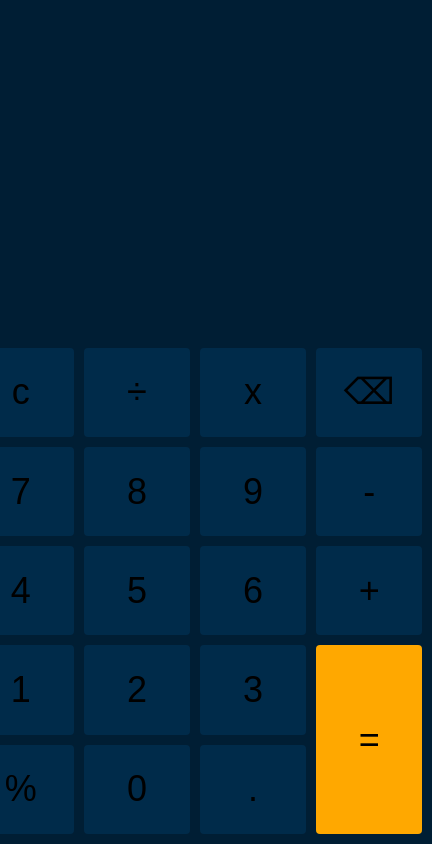
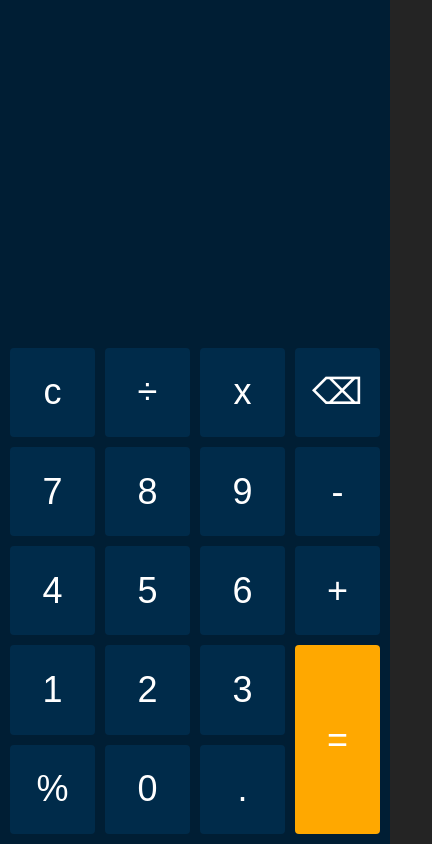
Before and after one commit to AbdoArafh/calculator, a Svelte app: page / in a window 390 px wide. Shown: the whole page, 432 px wide, since content can reach past the window. Built offline with nearby package versions, Linux system fonts and the light colour scheme.

Commit message:
style: imporved mobile responsiveness

```diff
--- a/src/App.svelte
+++ b/src/App.svelte
@@ -17,7 +17,7 @@
   }
 
   const addDecimalPoint = () => {
-    if (num.search(".") !== -1) return;
+    if (num.search(/\./) !== -1) return;
     num += "."
   }
 
@@ -133,7 +133,9 @@
 <style>
   .main {
     height: 100vh;
-    aspect-ratio: 9 / 16;
+    /* aspect-ratio: 9 / 16; */
+    max-width: 640px;
+    width: 100vw;
     background-color: #001E34;
 
     display: flex;
@@ -170,6 +172,7 @@
     align-items: center;
     justify-content: center;
     background-color: #002B4A;
+    color: #ffffff;
     cursor: pointer;
     user-select: none;
     border-radius: 0.25rem;
```
